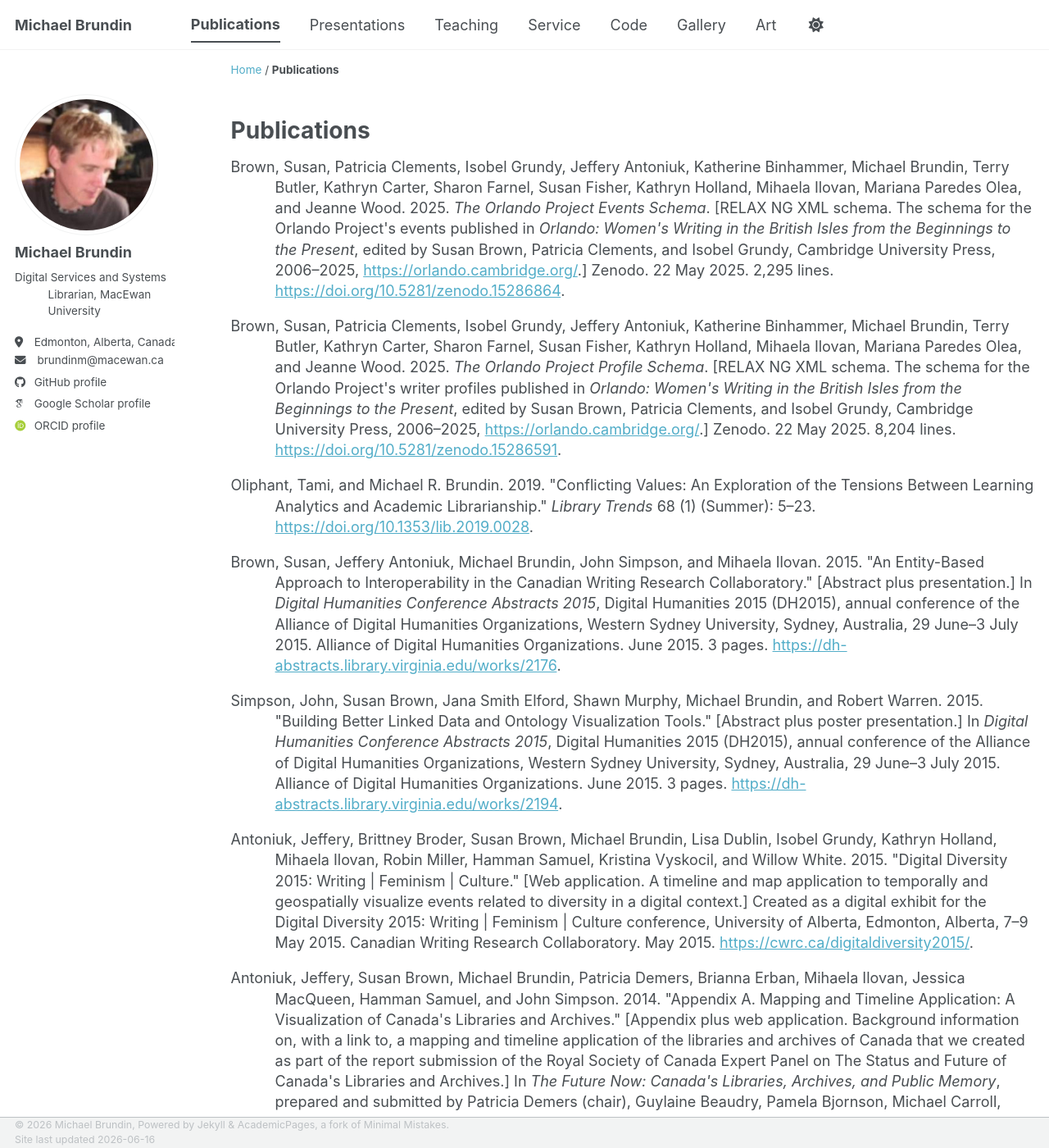
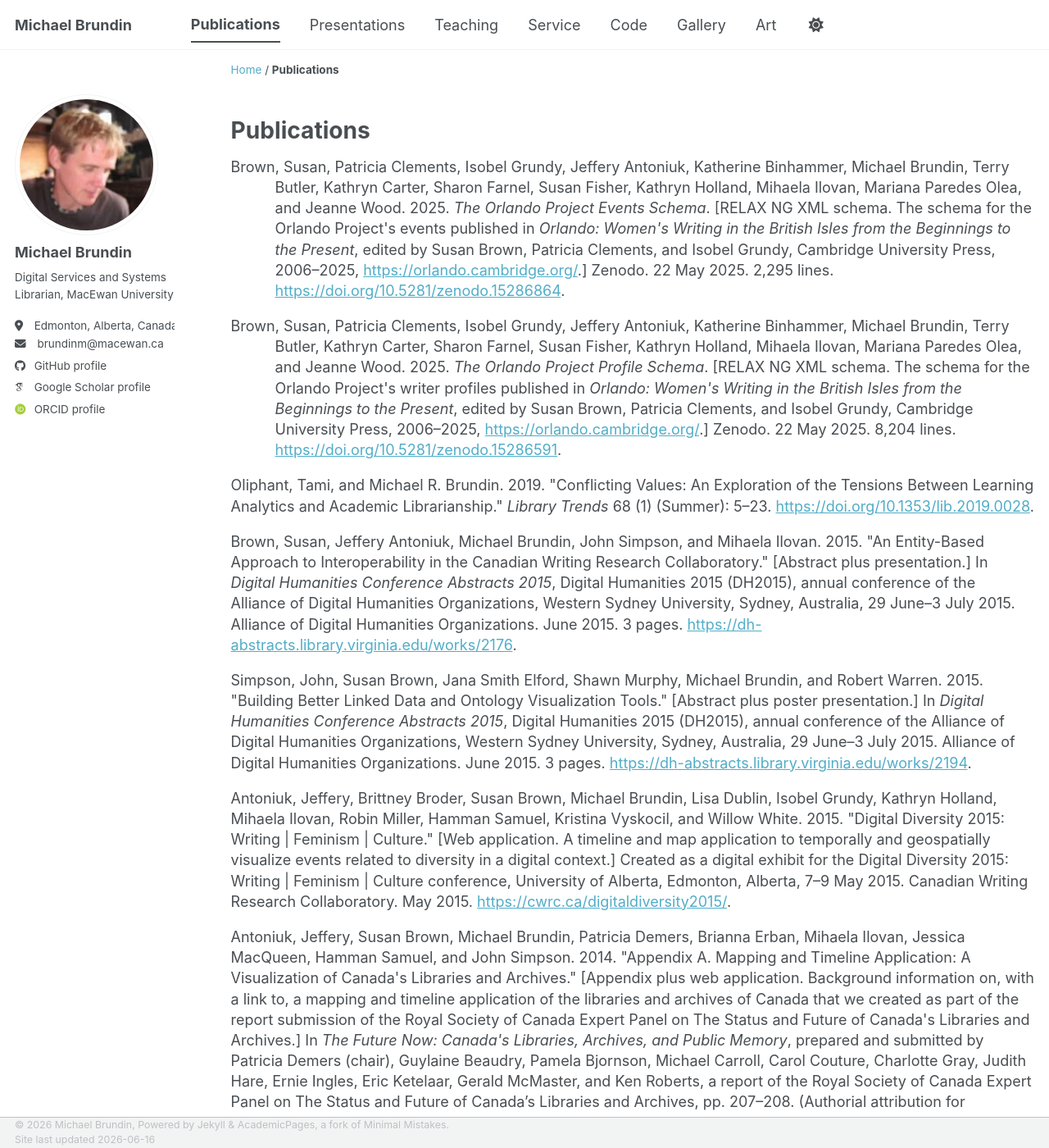
Before and after one commit to brundinm/brundinm.github.io, a Jekyll site: the page built from _pages/publications.html, in a window 1280 px wide and 1400 px high. Shown: the whole window at 82% size. Built offline with Jekyll 4.4.1, drawn with Linux system fonts in a browser that asks for light colours; some web fonts are replaced; a script bundle is joined from its source files by our own code; library files that are not in the unit come from our copies.

Commit message:
Update publications.html

```diff
--- a/_pages/publications.html
+++ b/_pages/publications.html
@@ -10,8 +10,6 @@ author_profile: true
 p {
     line-height: 1.4;
     margin-bottom: 0.8em;
-	padding-left: 3em;
-    text-indent: -3em;
 }
 ul {
     margin-bottom: 0.8em;
@@ -20,6 +18,10 @@ ul li {
     line-height: 1.3;
     margin-top: 0.2em;
     margin-bottom: 0.2em;
+}
+.hanging-indent {
+    padding-left: 3em;
+    text-indent: -3em;
 }
 </style>
 
```
